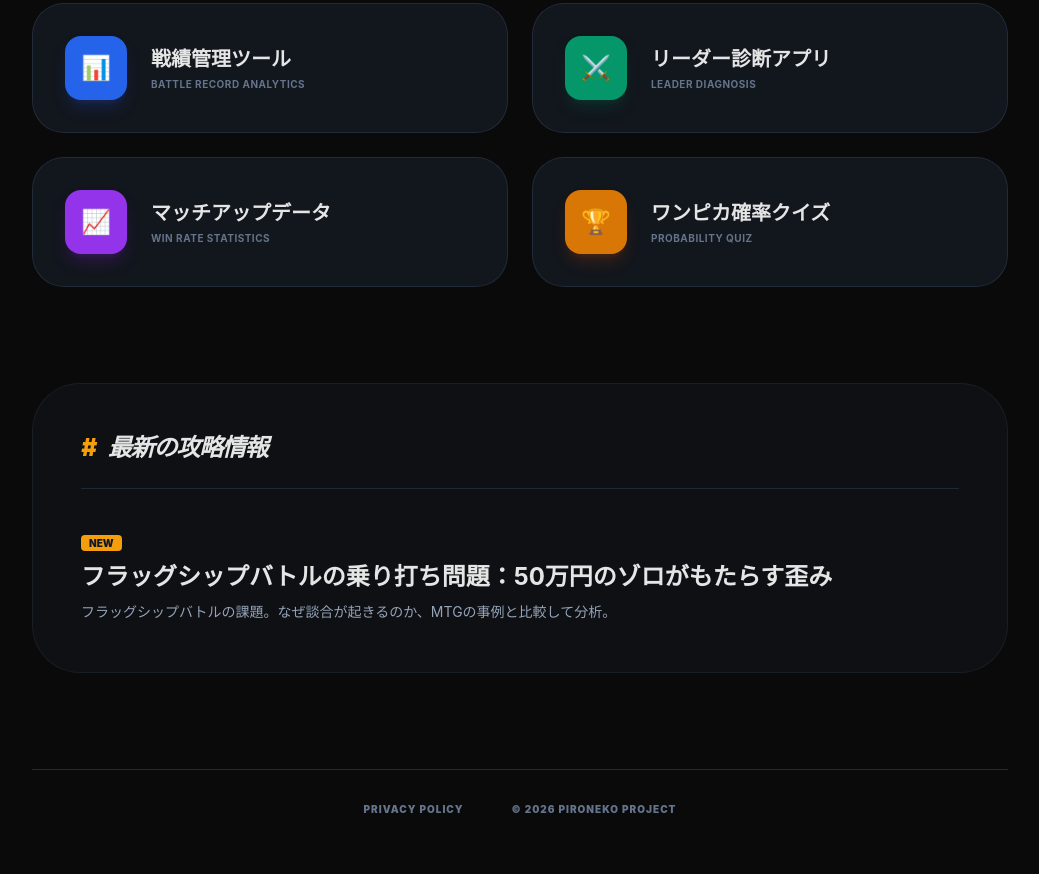
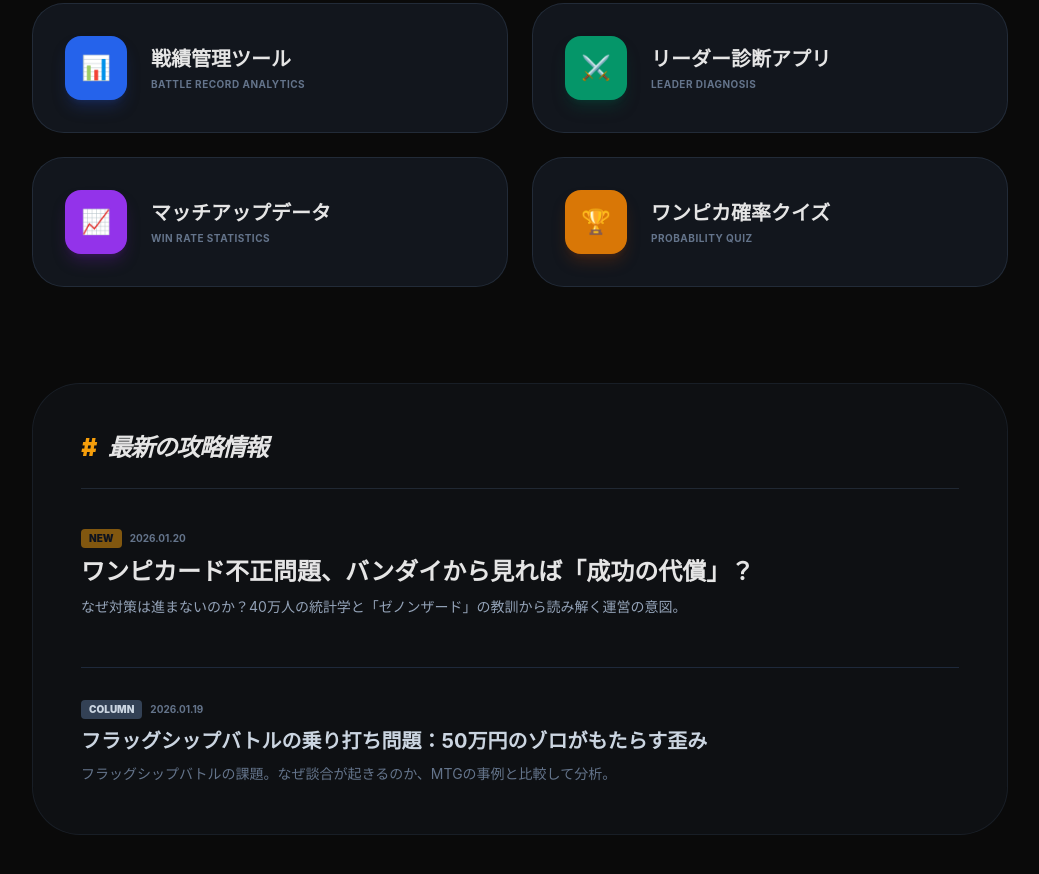
Before and after one commit to bodogeya-code/test, a plain HTML site: page index.html in a window 1280 px wide. Shown: the part 320-1194 px from the top of the page, without its empty margins (120-1159 px from the left). Drawn offline with nearby package versions, Linux system fonts and the light colour scheme.

Commit message:
Update index.html

```diff
--- a/index.html
+++ b/index.html
@@ -75,12 +75,35 @@
     <h2 class="text-2xl font-black italic tracking-tighter flex items-center gap-3 border-b border-slate-700/50 pb-6">
         <span class="text-amber-500">#</span> 最新の攻略情報
     </h2>
+
     <div class="space-y-12">
-            <a href="/flagship-problem.html" class="block group">
-                <span class="text-[10px] font-black bg-amber-500 text-slate-900 px-2 py-0.5 rounded">NEW</span>
-                <h3 class="text-2xl font-bold group-hover:text-amber-400 transition-colors mt-2">フラッグシップバトルの乗り打ち問題：50万円のゾロがもたらす歪み</h3>
-                <p class="text-slate-400 text-sm mt-2 leading-relaxed line-clamp-2">フラッグシップバトルの課題。なぜ談合が起きるのか、MTGの事例と比較して分析。</p>
+        <a href="/article_bandai.html" class="block group">
+            <div class="flex items-center gap-2 mb-2">
+                <span class="text-[10px] font-black bg-amber-500 text-slate-900 px-2 py-0.5 rounded animate-pulse">NEW</span>
+                <span class="text-[10px] font-bold text-slate-500">2026.01.20</span>
+            </div>
+            <h3 class="text-2xl font-bold group-hover:text-amber-400 transition-colors mt-1">
+                ワンピカード不正問題、バンダイから見れば「成功の代償」？
+            </h3>
+            <p class="text-slate-400 text-sm mt-2 leading-relaxed line-clamp-2">
+                なぜ対策は進まないのか？40万人の統計学と「ゼノンザード」の教訓から読み解く運営の意図。
+            </p>
         </a>
+
+        <a href="/flagship-problem.html" class="block group border-t border-slate-800 pt-8">
+            <div class="flex items-center gap-2 mb-2">
+                <span class="text-[10px] font-black bg-slate-700 text-slate-300 px-2 py-0.5 rounded">COLUMN</span>
+                <span class="text-[10px] font-bold text-slate-500">2026.01.19</span>
+            </div>
+            <h3 class="text-xl font-bold text-slate-300 group-hover:text-amber-400 transition-colors mt-1">
+                フラッグシップバトルの乗り打ち問題：50万円のゾロがもたらす歪み
+            </h3>
+            <p class="text-slate-500 text-sm mt-2 leading-relaxed line-clamp-2">
+                フラッグシップバトルの課題。なぜ談合が起きるのか、MTGの事例と比較して分析。
+            </p>
+        </a>
+    </div>
+</section>
 
 
         </div>
```
Lines whose indentation alone changed are shown as unchanged.
